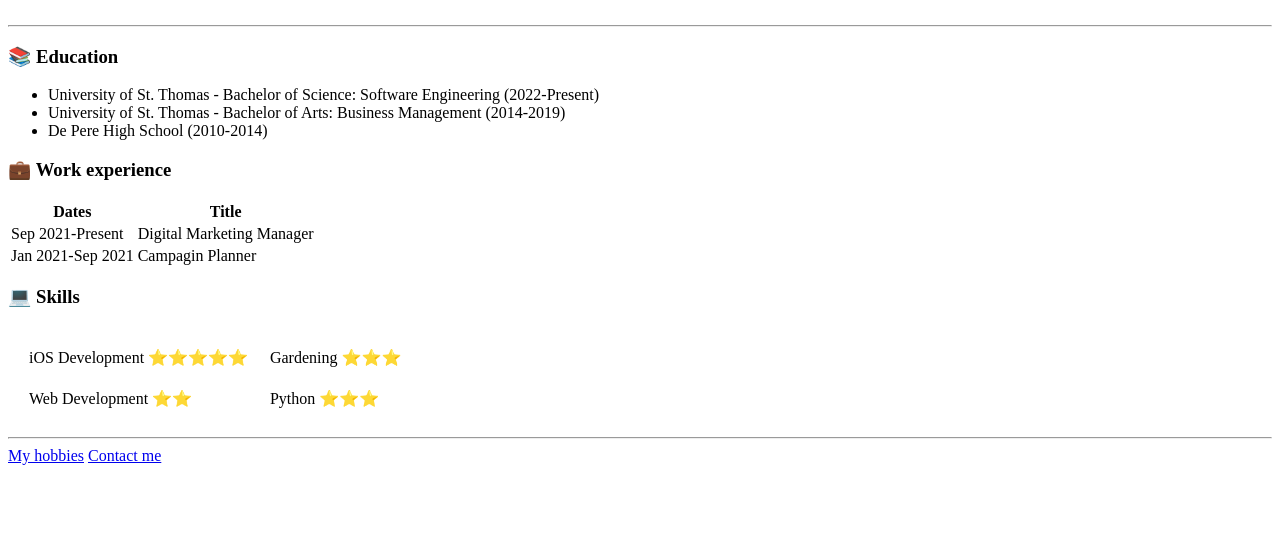
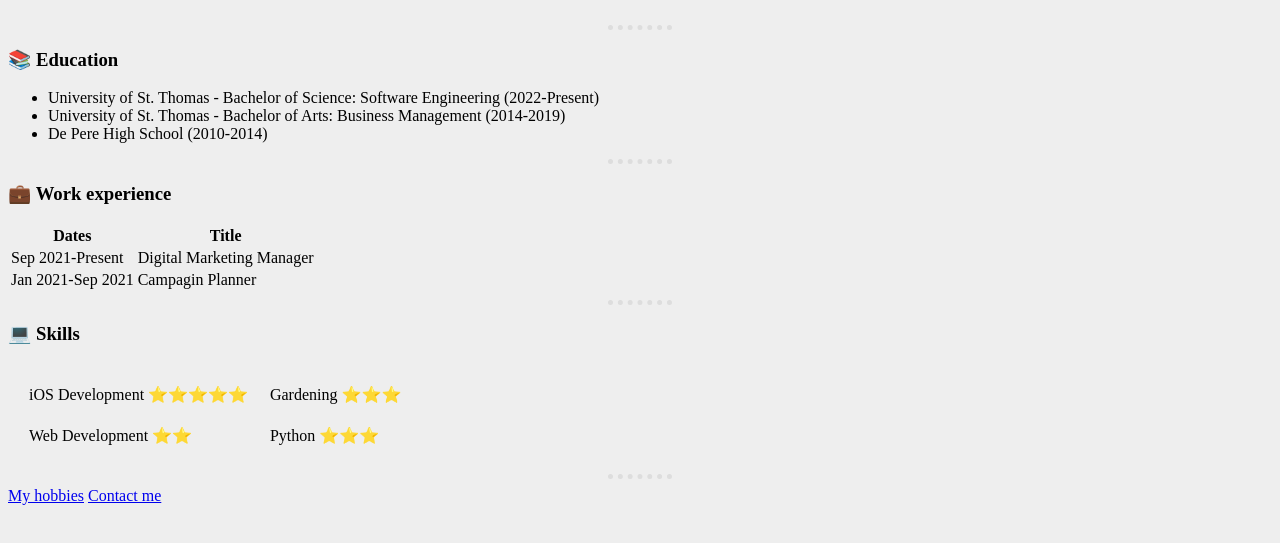
Before and after one commit to AGCrossman95/CV, a plain HTML site: page HTML - Personal Site/index.html in a window 1280 px wide. Shown: the part 217-760 px from the top of the page. Drawn offline with Linux system fonts and the light colour scheme.

Commit message:
Update background color and horizontal rule elements

```diff
--- a/HTML - Personal Site/index.html
+++ b/HTML - Personal Site/index.html
@@ -5,6 +5,19 @@
         <meta http-equiv="X-UA-Compatible" content="IE=edge">
         <meta name="viewport" content="width=device-width, initial-scale=1.0">
         <title>Austin's Personal Site</title>
+        <style>
+            body {
+                background-color: #eeeeee;
+            }
+
+            hr {
+                border-style: none;
+                border-top-style: dotted;
+                border-color: #DDDDDD;
+                border-width: 5px;
+                width: 5%;
+            }
+        </style>
     </head>
     <body>
         <table cellspacing="20">
@@ -22,6 +35,7 @@
             <li>University of St. Thomas - Bachelor of Arts: Business Management (2014-2019)</li>
             <li>De Pere High School (2010-2014)</li>
         </ul>
+        <hr>
         <h3>💼 Work experience</h3>
         <table>
             <thead>
@@ -43,6 +57,7 @@
                 <td>Campagin Planner</td>
             </tr>
         </table>
+        <hr>
         <h3>💻 Skills</h3>
         <table cellspacing="20">
             <tr>
```
